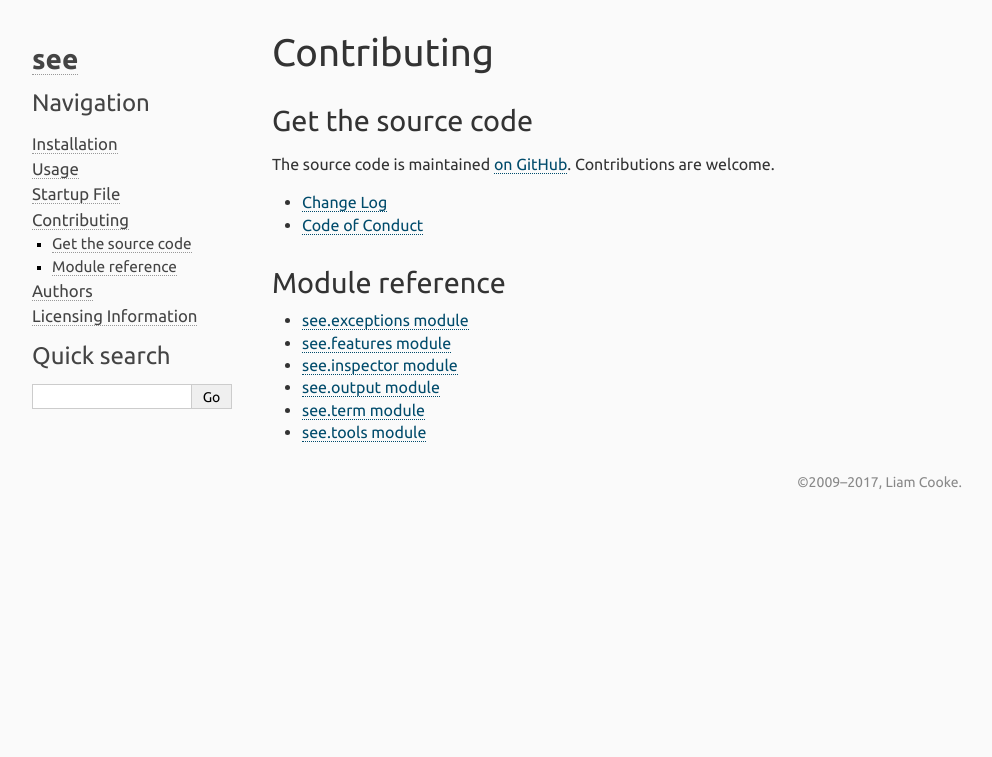
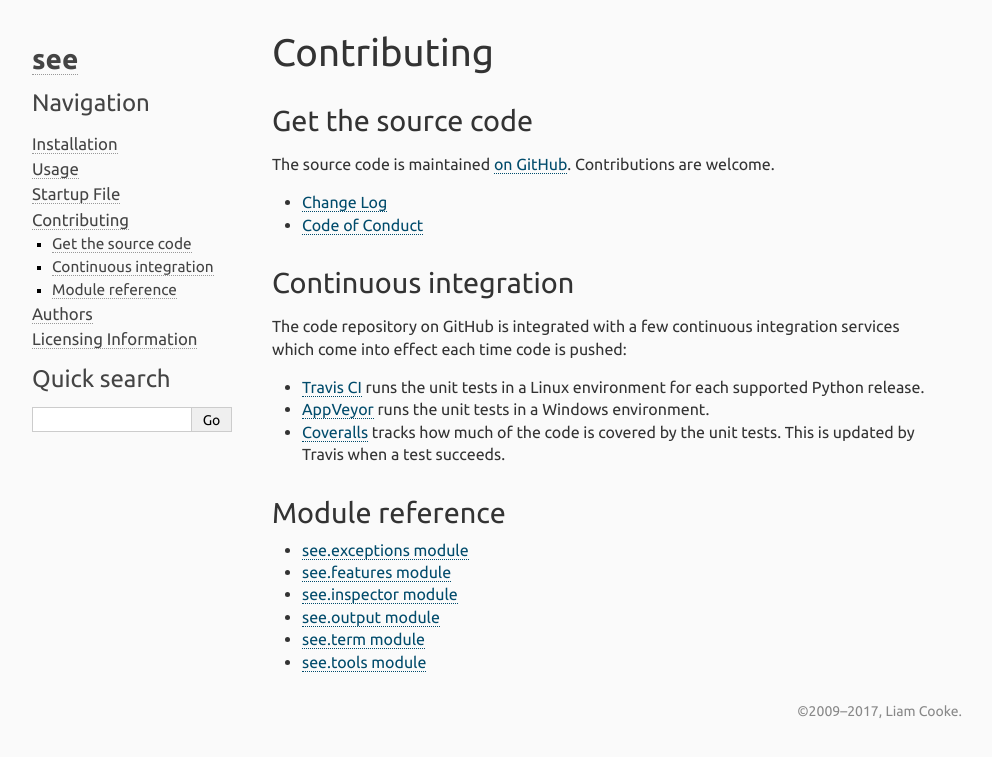
Before and after one commit to ljcooke/see, a Sphinx documentation site: the page built from docs/dev/index.rst, in a window 1280 px wide. Shown: the top 757 px of the page, without its empty margins (148-1140 px from the left). Built offline with Sphinx 7.4.7, drawn with Linux system fonts in a browser that asks for light colours.

Commit message:
Continuous integration docs
[ci skip]

```diff
--- a/README.rst
+++ b/README.rst
@@ -96,6 +96,21 @@ Documentation is available at https://araile.github.io/see/
 * `Startup File <https://araile.github.io/see/startup.html>`_
 * `Developer Reference <https://araile.github.io/see/dev/index.html>`_
 
+.. see/docs <ci>
+
+The code repository on GitHub is integrated with a few continuous integration
+services which come into effect each time code is pushed:
+
+* `Travis CI <https://travis-ci.org/araile/see>`_ runs the unit tests in
+  a Linux environment for each supported Python release.
+* `AppVeyor <https://ci.appveyor.com/project/araile/see>`_ runs the unit tests
+  in a Windows environment.
+* `Coveralls <https://coveralls.io/github/araile/see>`_ tracks how much of the
+  code is covered by the unit tests. This is updated by Travis when a test
+  succeeds.
+
+.. see/docs </ci>
+
 
 Contributing
 ------------
--- a/docs/dev/index.rst
+++ b/docs/dev/index.rst
@@ -15,6 +15,14 @@ Contributions are welcome.
 * `Code of Conduct <https://github.com/araile/see/blob/develop/CODE_OF_CONDUCT.md>`_
 
 
+Continuous integration
+----------------------
+
+.. include:: ../../README.rst
+   :start-after: see/docs <ci>
+   :end-before: see/docs </ci>
+
+
 Module reference
 ----------------
 
```
